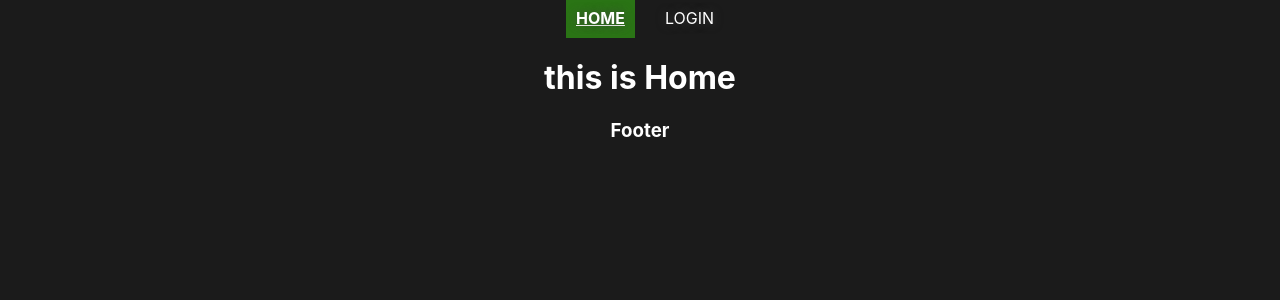
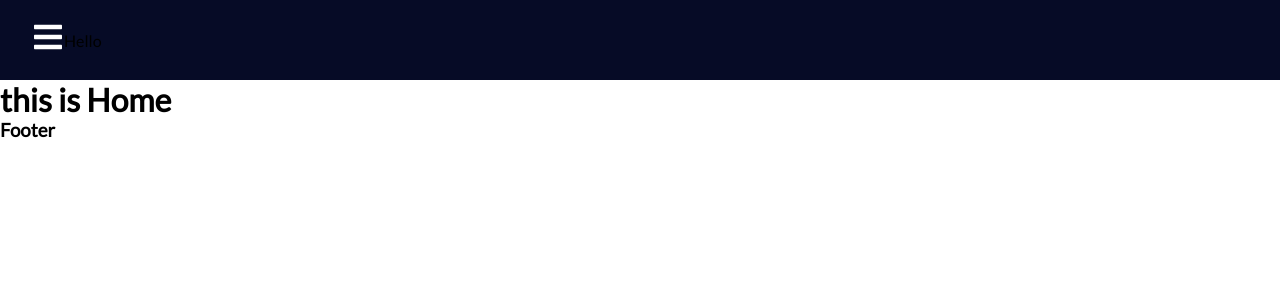
Before and after one commit to adnapp/findex-frontend, a React (Create React App) app: page / in a window 1280 px wide. Shown: the top 300 px of the page. Built offline with nearby package versions, Linux system fonts and the light colour scheme.

Commit message:
added left sidebar

```diff
--- a/src/App.css
+++ b/src/App.css
@@ -1,38 +1,8 @@
-.App {
-  text-align: center;
+@import url('https://fonts.googleapis.com/css2?family=Lato&display=swap');
+
+* {
+  box-sizing: border-box;
+  margin: 0;
+  padding: 0;
+  font-family: 'Lato', sans-serif;
 }
-
-.App-logo {
-  height: 40vmin;
-  pointer-events: none;
-}
-
-@media (prefers-reduced-motion: no-preference) {
-  .App-logo {
-    animation: App-logo-spin infinite 20s linear;
-  }
-}
-
-.App-header {
-  background-color: #282c34;
-  min-height: 100vh;
-  display: flex;
-  flex-direction: column;
-  align-items: center;
-  justify-content: center;
-  font-size: calc(10px + 2vmin);
-  color: white;
-}
-
-.App-link {
-  color: #61dafb;
-}
-
-@keyframes App-logo-spin {
-  from {
-    transform: rotate(0deg);
-  }
-  to {
-    transform: rotate(360deg);
-  }
-}
--- a/src/Components/BudgetRelated/BudgetPage.js
+++ b/src/Components/BudgetRelated/BudgetPage.js
@@ -129,7 +129,7 @@ function BudgetPage(){
     const mainProgressBarStyle ={
         width: `${percentageSpent}%`,
         background: "#00468c",
-        zIndex: 3,
+        // zIndex: 3,
     }
 
 
--- a/src/Components/BudgetRelated/TopHalfBudgetPage/ProgressBar.js
+++ b/src/Components/BudgetRelated/TopHalfBudgetPage/ProgressBar.js
@@ -24,7 +24,7 @@ if (percentage > 100){
 const myStyle ={
     width: `${percentage}%`,
     background: progressBarColor,
-    zIndex: 3,
+    // zIndex: 3,
 }
 
 
--- /dev/null
+++ b/src/Components/NavBar/NavBar.css
@@ -0,0 +1,73 @@
+.navBar {
+    background-color: #060b26;
+    height: 80px;
+    display: flex;
+    justify-content: start;
+    align-items: center;
+}
+
+.menu-bars{
+    margin-left: 2rem;
+    font-size: 2rem;
+    background: none;
+}
+
+.nav-menu{
+    background-color: #060b26;
+    width: 250px;
+    height: 100vh;
+    display: flex;
+    justify-content: center;
+    position: fixed;
+    top: 0;
+    left: -100%;
+    transition: 850ms;
+    z-index: 999;
+
+}
+
+.nav-menu.active{
+    left:0;
+    transition: 350ms;
+}
+
+.nav-text{
+    display: flex;
+    justify-content: start;
+    align-items: center;
+    padding: 8px 0px 8px 16px;
+    list-style: none;
+    height: 60px;
+}
+
+.nav-text a{
+    text-decoration: none;
+    color: #f5f5f5;
+    width: 95%;
+    height: 100%;
+    display: flex;
+    align-items: center;
+    padding: 0 16px;
+    border-radius: 4px;
+}
+
+.nav-text a:hover{
+    background-color: #1a83ff
+}
+
+.nav-menu-items {
+    width: 100%;
+}
+
+.navbar-toggle{
+    background-color: #060b26;
+    width: 100%;
+    height: 80px;
+    display: flex;
+    justify-content: start;
+    align-items: center;
+}
+
+span{
+    margin-left: 16px;
+}
--- a/src/Components/NavBar/NavBar.js
+++ b/src/Components/NavBar/NavBar.js
@@ -1,51 +1,99 @@
 import React, {useContext, useState} from "react"
-import {NavLink, useHistory} from "react-router-dom"
+import {Link, useHistory} from "react-router-dom"
 import { LoginContext } from "../../Login"
+import * as FaIcons from "react-icons/fa"
+import * as AiIcons from "react-icons/ai"
+import {NavBarData} from './NavBarData'
+import './NavBar.css';
+import {IconContext} from 'react-icons'
 
 function NavBar(){
     const {loggedIn, toggle} = useContext(LoginContext)
     const history = useHistory()
+    const [navBar, setNavBar] = useState(false)
 
-    const headerLinksObj = () => {
-       return(
-       <>
-        <li>
-            <NavLink exact to="/budget">
-                <strong>BUDGETS</strong>
-            </NavLink>
-        </li>
-        <li>
-            <NavLink exact to="/profile">
-                <strong>PROFILE</strong>
-            </NavLink>
-        </li>
-        <li>
-            <NavLink exact to="/investments">
-                <strong>INVESTMENTS</strong>
-            </NavLink>
-        </li>
-        </>)
-    }
+    const showNavBar = () => setNavBar(!navBar);
 
-    return(
-        <nav className="nav-bar">
-        <ul>
-            <li>
-                <NavLink exact to="/">
-                    <strong>HOME</strong>
-                </NavLink>
-            </li>
+    return (
+        <>
+        <IconContext.Provider value={{color:'fff'}}>
+            <div className="navBar">
+                <Link to="#" className='menu-bars'>
+                    <FaIcons.FaBars onClick={showNavBar}/>
+                </Link>
+                <p>Hello</p>
+            </div>
+            <nav className={navBar ? "nav-menu active" : "nav-menu"}>
+                <ul className='nav-menu-items' onClick={showNavBar}>
+                    <li className="navBar-toggle">
+                        <Link to='#' className='menu-bars'>
+                            <AiIcons.AiOutlineClose />
+                        </Link>
+                    </li>
+                    {NavBarData.map((item, index) => {
+                        return (
+                            <li key={index} className={item.cName}>
+                                <Link to={item.path}>
+                                    {item.icon}
+                                    <span>{item.title}</span>
+                                </Link>
+                            </li>
+                        )
+                    })}
+                </ul>
 
-            {loggedIn ? headerLinksObj() : history.push(`/`)}
+            </nav>
+        </IconContext.Provider>
 
-            <li className="login" onClick={toggle}>
-                {loggedIn ? "LOGOUT" : "LOGIN"}
-            </li>
+        </>
+    )
 
-        </ul>
 
-        </nav>
-    )
+
+
+
+
+
+    // const headerLinksObj = () => {
+    //    return(
+    //    <>
+    //     <li>
+    //         <NavLink exact to="/budget">
+    //             <strong>BUDGETS</strong>
+    //         </NavLink>
+    //     </li>
+    //     <li>
+    //         <NavLink exact to="/profile">
+    //             <strong>PROFILE</strong>
+    //         </NavLink>
+    //     </li>
+    //     <li>
+    //         <NavLink exact to="/investments">
+    //             <strong>INVESTMENTS</strong>
+    //         </NavLink>
+    //     </li>
+    //     </>)
+    // }
+
+    // return(
+    //     <nav className="nav-bar">
+    //     <ul>
+    //         <li>
+    //             <NavLink exact to="/">
+    //                 <strong>HOME</strong>
+    //             </NavLink>
+    //         </li>
+
+    //         {loggedIn ? headerLinksObj() : history.push(`/`)}
+
+    //         <li className="login" onClick={toggle}>
+    //             {loggedIn ? "LOGOUT" : "LOGIN"}
+    //         </li>
+
+    //     </ul>
+
+    //     </nav>
+    // )
 }
 
 export default NavBar;
--- /dev/null
+++ b/src/Components/NavBar/NavBarData.js
@@ -0,0 +1,34 @@
+import React from 'react'
+import * as FaIcons from "react-icons/fa"
+import * as AiIcons from "react-icons/ai"
+import * as IoIcons from "react-icons/io"
+
+export const NavBarData = [
+    {
+        title: "Home",
+        path: '/',
+        icon: <AiIcons.AiFillHome />,
+        cName: 'nav-text'
+    },
+    {
+        title: "Budget",
+        path: '/budget',
+        icon: <FaIcons.FaMoneyBillAlt />,
+        cName: 'nav-text'
+    },
+    {
+        title: "Profile",
+        path: '/profile',
+        icon: <IoIcons.IoIosPerson />,
+        cName: 'nav-text'
+    },
+    {
+        title: "Investments",
+        path: '/investments',
+        icon: <AiIcons.AiOutlineLineChart />,
+        cName: 'nav-text'
+    }
+
+
+
+]
--- a/src/index.css
+++ b/src/index.css
@@ -1,7 +1,7 @@
 body {
   margin: 0;
-  background-color: #1b1b1b;
-  color: #ffffff;
+  /* background-color: #1b1b1b;
+  color: #ffffff; */
 
   font-family: -apple-system, BlinkMacSystemFont, 'Segoe UI', 'Roboto', 'Oxygen',
     'Ubuntu', 'Cantarell', 'Fira Sans', 'Droid Sans', 'Helvetica Neue',
@@ -23,26 +23,26 @@ code {
  /* ================================================== */
 
 
-.nav-bar {
+/* .nav-bar {
   display: flex;
   justify-content: center;
   align-items: center;
   text-shadow: 0 0 10px rgba(66, 66, 66, 0.849);
   background-color:transparent;
-  /* position: fixed; */
+   position: fixed;
   top: 100;
   width: 100%;
   transition: 0.4s;
   z-index: 3;
-}
+} */
 
-ul a.active {
+/* ul a.active {
   background-color: #2a7415;
   padding: 10px 10px;
   color: white;
-}
+} */
 
-ul {
+/* ul {
   list-style-type: none;
   margin: 0px;
   padding: 0px;
@@ -50,22 +50,22 @@ ul {
 
 ul li {
   margin-right: 20px;
-}
+} */
 
 
-.nav-bar li {
+/* .nav-bar li {
   display: inline-block;
   line-height: 37px;
   padding: 0px 0px;
   margin: 0px 15px 0px 15px;
-}
+} */
 
-
+/*
 .nav-bar li:hover {
   background-color: #2a7415;
   padding: 2px 10px;
   transition: 1s;
-}
+} */
 
 
 
@@ -231,7 +231,6 @@ ul li {
    /* width: 75%; */
    height: 100%;
    border-radius: 5px;
-    /* z-index: 3; */
    /* background: rgb(10, 0, 208); */
    transition: width .2s ease-in;
  }
```
Also changed, not shown: 1 other file (tests, documents, lock files or other folders).
